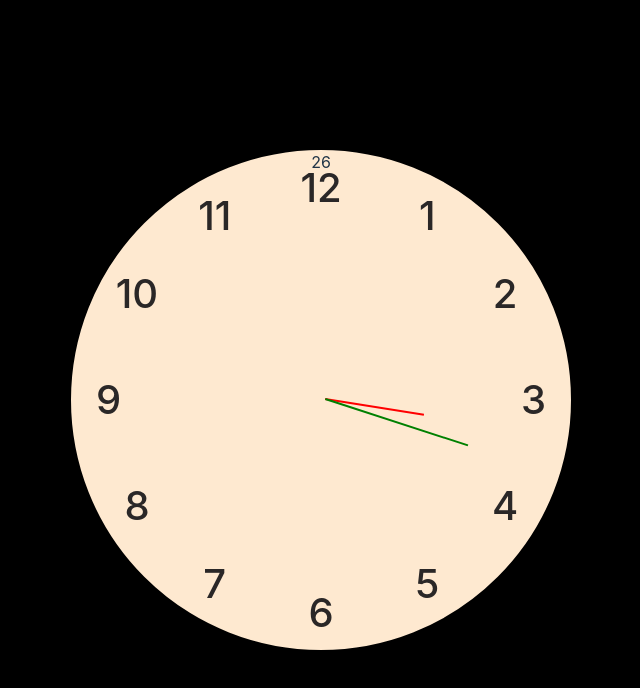
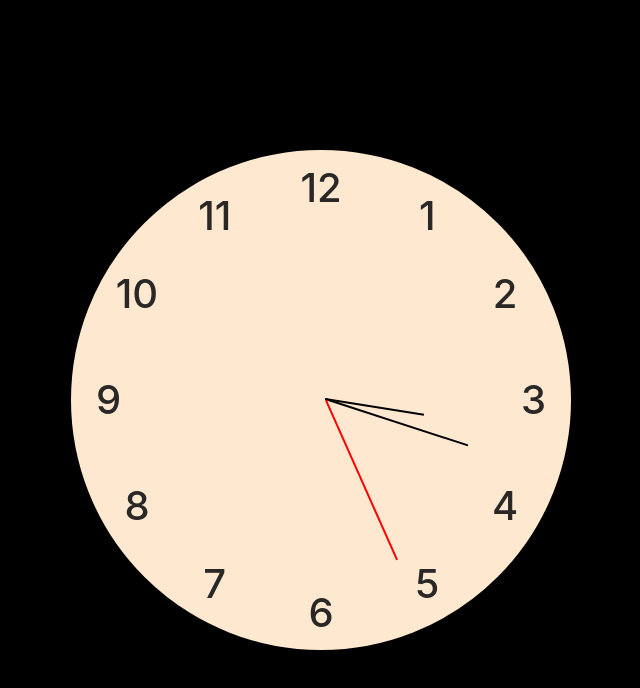
Before and after one commit to ha3158987/analog-clock, a React (Vite) app: page / in a window 1280 px wide. Shown: the top 688 px of the page, without its empty margins (319-959 px from the left). Built offline with nearby package versions, Linux system fonts and the light colour scheme.

Commit message:
feat: add second-hand & calculate degree

```diff
--- a/src/components/clock/Clock.tsx
+++ b/src/components/clock/Clock.tsx
@@ -31,7 +31,7 @@ function Clock() {
       {clockNumber.map((el) => <ClockNumber number={el} />)}
       <span id='hour-hand' style={{ transform: `rotate(${(360 / 12 * hour) + (30 / 60 * minute)}deg) translate(-50%, -50%)` }} />
       <span id='minute-hand' style={{ transform: `rotate(${360 / 60 * minute}deg) translate(-50%, -50%)` }} />
-      <span id='second-hand'>{second}</span>
+      <span id='second-hand' style={{ transform: `rotate(${360 / 60 * second}deg) translate(-50%, -50%)` }} />
     </div>
   );
 }
--- a/src/components/clock/clock.style.scss
+++ b/src/components/clock/clock.style.scss
@@ -34,7 +34,7 @@
 
     height: calc(500px * 0.2);
     width: 2px;
-    background-color: red;
+    background-color: black;
 }
 
 #minute-hand {
@@ -45,5 +45,16 @@
 
     height: calc(500px * 0.3);
     width: 2px;
-    background-color: green;
+    background-color: black;
 }
+
+#second-hand {
+    position: absolute;
+
+    top: calc(250px - ((500px * 0.35) / 2));
+    left: 252.5px;
+
+    height: calc(500px * 0.35);
+    width: 2px;
+    background-color: red;
+}
```
